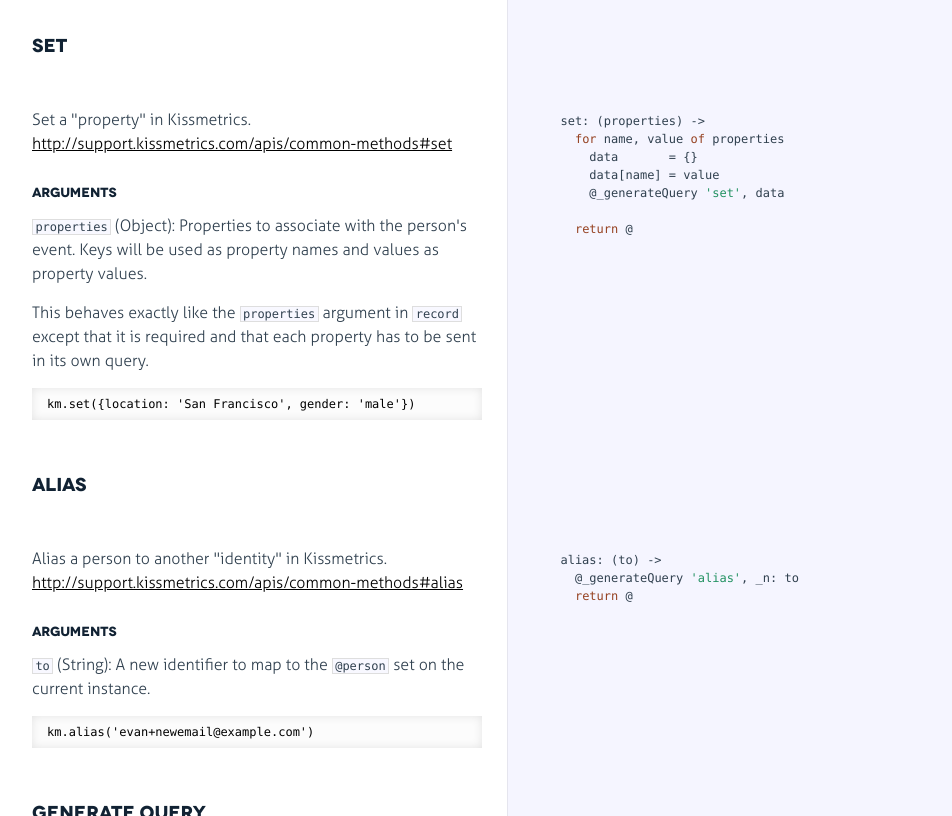
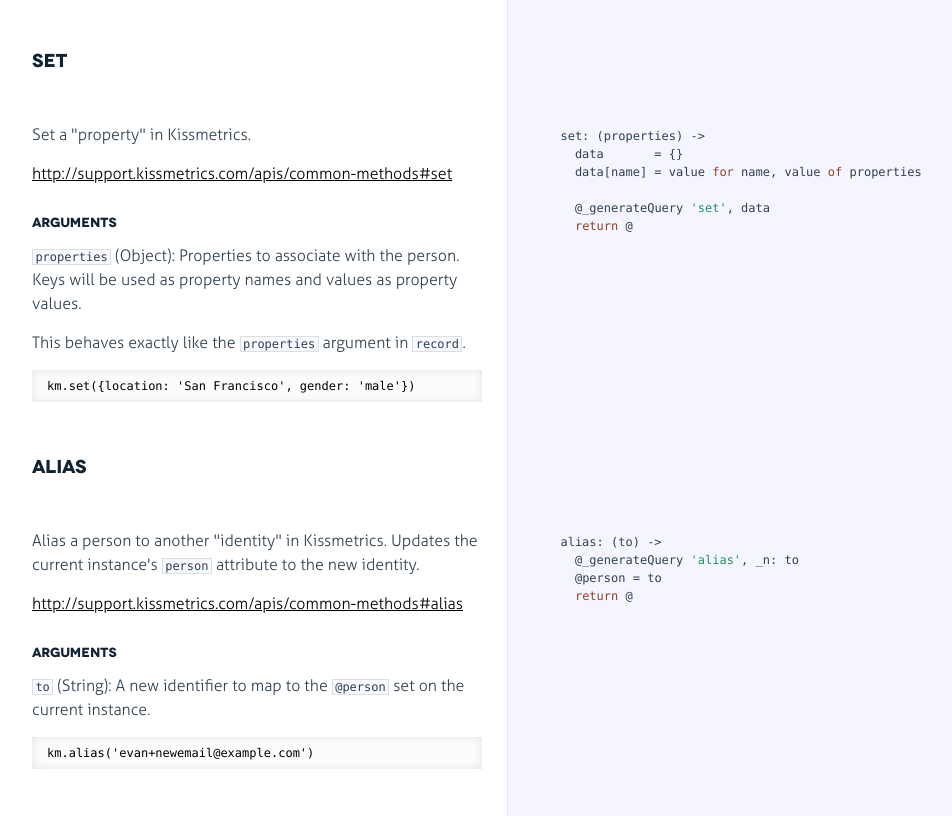
Before and after one commit to evansolomon/kissmetrics-js, a plain HTML site: page index.html in a window 1280 px wide. Shown: the part 1809-2625 px from the top of the page, without its empty margins (18-970 px from the left). Drawn offline with Linux system fonts and the light colour scheme.

Commit message:
Updating docs

```diff
--- a/index.html
+++ b/index.html
@@ -217,8 +217,8 @@
               <div class="pilwrap ">
                 <a class="pilcrow" href="#section-11">&#182;</a>
               </div>
-              <p>Record an &quot;event&quot; in Kissmetrics.
-<a href="http://support.kissmetrics.com/apis/common-methods#record">http://support.kissmetrics.com/apis/common-methods#record</a></p>
+              <p>Record an &quot;event&quot; in Kissmetrics.</p>
+<p><a href="http://support.kissmetrics.com/apis/common-methods#record">http://support.kissmetrics.com/apis/common-methods#record</a></p>
 <h5>Arguments</h5>
 <p><code>action</code> (String): Name of the event you&#39;re recording. This is
   usually something a person did or something that affects them.</p>
@@ -257,24 +257,21 @@
               <div class="pilwrap ">
                 <a class="pilcrow" href="#section-13">&#182;</a>
               </div>
-              <p>Set a &quot;property&quot; in Kissmetrics.
-<a href="http://support.kissmetrics.com/apis/common-methods#set">http://support.kissmetrics.com/apis/common-methods#set</a></p>
+              <p>Set a &quot;property&quot; in Kissmetrics.</p>
+<p><a href="http://support.kissmetrics.com/apis/common-methods#set">http://support.kissmetrics.com/apis/common-methods#set</a></p>
 <h5>Arguments</h5>
-<p><code>properties</code> (Object): Properties to associate with
-  the person&#39;s event. Keys will be used as property names and values
-  as property values.</p>
-<p>This behaves exactly like the <code>properties</code> argument in <code>record</code> except
-that it is required and that each property has to be sent in its own query.</p>
+<p><code>properties</code> (Object): Properties to associate with the person. Keys
+  will be used as property names and values as property values.</p>
+<p>This behaves exactly like the <code>properties</code> argument in <code>record</code>.</p>
 <pre><code>km.set({location: &#39;San Francisco&#39;, gender: &#39;male&#39;})</code></pre>
 
             </div>
 
             <div class="content"><div class='highlight'><pre>  set: (properties) -&gt;
-    <span class="keyword">for</span> name, value <span class="keyword">of</span> properties
-      data       = {}
-      data[name] = value
-      <span class="property">@_generateQuery</span> <span class="string">'set'</span>, data
+    data       = {}
+    data[name] = value <span class="keyword">for</span> name, value <span class="keyword">of</span> properties
 
+    <span class="property">@_generateQuery</span> <span class="string">'set'</span>, data
     <span class="keyword">return</span> @</pre></div></div>
 
         </li>
@@ -300,8 +297,9 @@
               <div class="pilwrap ">
                 <a class="pilcrow" href="#section-15">&#182;</a>
               </div>
-              <p>Alias a person to another &quot;identity&quot; in Kissmetrics.
-<a href="http://support.kissmetrics.com/apis/common-methods#alias">http://support.kissmetrics.com/apis/common-methods#alias</a></p>
+              <p>Alias a person to another &quot;identity&quot; in Kissmetrics. Updates the current
+instance&#39;s <code>person</code> attribute to the new identity.</p>
+<p><a href="http://support.kissmetrics.com/apis/common-methods#alias">http://support.kissmetrics.com/apis/common-methods#alias</a></p>
 <h5>Arguments</h5>
 <p><code>to</code> (String): A new identifier to map to the <code>@person</code> set on
 the current instance.</p>
@@ -311,6 +309,7 @@
 
             <div class="content"><div class='highlight'><pre>  alias: (to) -&gt;
     <span class="property">@_generateQuery</span> <span class="string">'alias'</span>, _n: to
+    <span class="property">@person</span> = to
     <span class="keyword">return</span> @</pre></div></div>
 
         </li>
```
Also changed, not shown: kissmetrics.html (+14 -15 lines).
